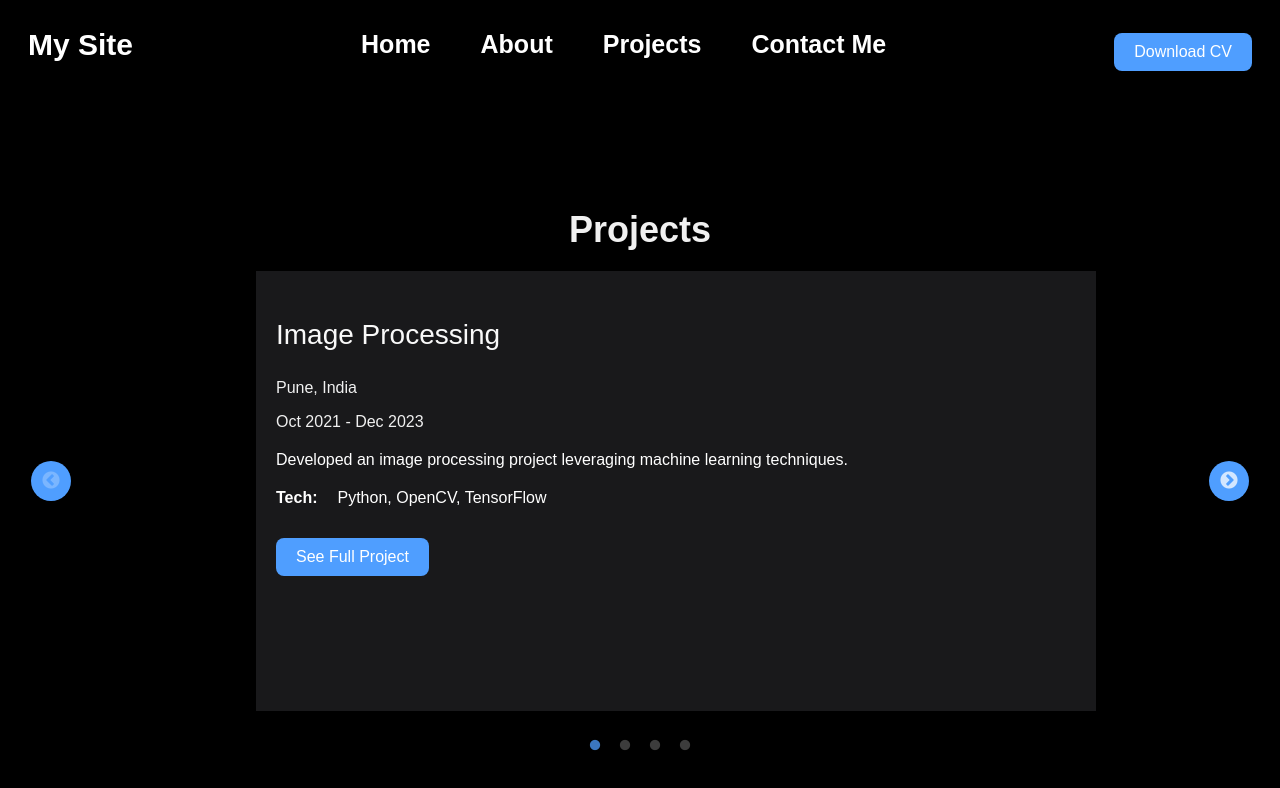
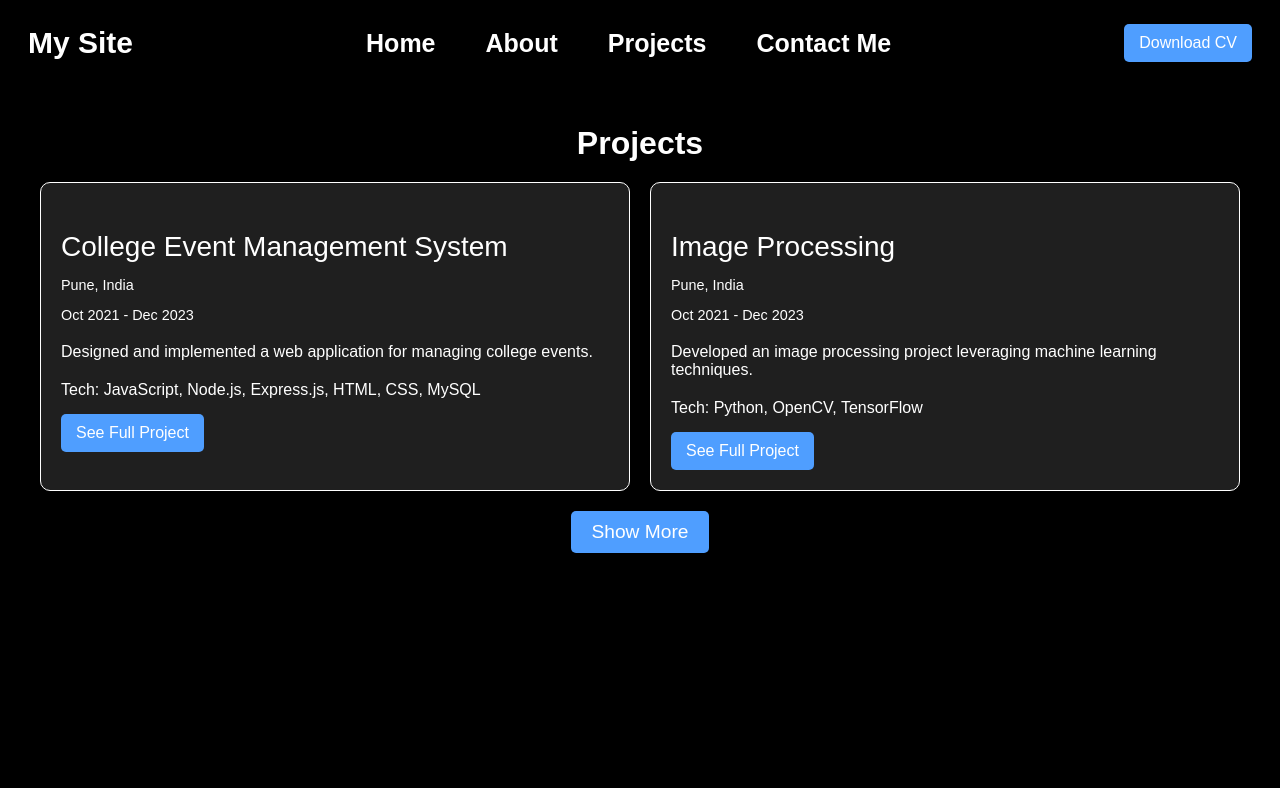
Before and after one commit to coderRhythm/myreactPortfolio, a React (Vite) app in the folder my-portfolio/: page /projects in a window 1280 px wide. Shown: the top 788 px of the page. Built offline with nearby package versions, Linux system fonts and the light colour scheme.

Commit message:
updated frontend

```diff
--- a/my-portfolio/src/components/Home.jsx
+++ b/my-portfolio/src/components/Home.jsx
@@ -30,7 +30,7 @@ const Home = () => {
   };
 
   return (
-    <div>
+    <div class = "BigHome">
       <div className="home">
         <motion.div
           className="home-container"
--- a/my-portfolio/src/components/Project.css
+++ b/my-portfolio/src/components/Project.css
@@ -1,144 +1,104 @@
 .project-container {
-  /* background-color: #121212; Subtle dark theme for a modern look */
-  color: #f0f0f0;
-  padding: 3rem;
-  border-radius: 16px;
+  padding: 20px;
   max-width: 1200px;
-  height: 700px;
-  margin: 50px auto;
-  font-family: 'Arial', sans-serif;
-  box-shadow: 0 4px 10px rgba(0, 0, 0, 0.5);
+  margin: 0 auto;
 }
 
-h2 {
-  font-size: 36px;
-  font-weight: 600;
+.project-container h2 {
+  text-align: center;
   margin-bottom: 20px;
-  text-align: center;
+  font-size: 2rem;
+  color: #fefefe;
+}
+
+.project-grid {
+  display: grid;
+  grid-template-columns: repeat(auto-fit, minmax(300px, 1fr));
+  gap: 20px;
 }
 
 .project-card {
-
-  background-color: #19191b;
-  /* text-align: center; */
-  /* padding-left: 300px; */
-  /* padding-top: 50px; */
-  margin: 0  auto;
-  margin-left: 200px;
-  height: 400px;
-  max-width:800px;
-
-  /* max-width: 1000px; */
-  /* padding-top: 7.5%;
-padding-left: 14.5%; */
-padding: 20px;
-  /* margin: 0 px; Padding for the slider items */
-  box-shadow: 0 4px 10px rgba(0, 0, 0, 0.1);
-  transition: transform 0.3s ease-in-out, box-shadow 0.3s ease;
+  background: #1f1f1f;
+  padding: 20px;
+  border: 1px solid #ffffff;
+  border-radius: 10px;
+  box-shadow: 0 4px 6px rgba(0, 0, 0, 0.1);
+  transition: transform 0.3s, box-shadow 0.3s;
+  opacity: 0;
+  transform: translateY(20px);
+  animation: fadeInUp 0.5s forwards;
 }
 
 .project-card:hover {
-  transform: scale(1.05);
-  box-shadow: 0 8px 16px rgba(0, 0, 0, 0.2);
+  transform: translateY(-10px);
+  box-shadow: 0 6px 10px rgba(0, 0, 0, 0.2);
 }
 
-/* Add spacing between the project button and slider content */
+.project-card h3 {
+  color: white;
+  margin-bottom: 10px;
+}
+
+.project-location,
+.project-duration {
+  font-size: 0.9rem;
+  color: white;
+}
+
+.project-details {
+  list-style-type: none;
+  padding: 0;
+  margin: 15px 0;
+}
+
+.project-details li {
+  margin-bottom: 5px;
+  color: white;
+}
+
 .project-button {
-  margin-top: 15px; /* Adds space between button and other content */
-  background-color: #4f9eff;
-  color: #fff;
-  padding: 10px 20px;
+  display: inline-block;
+  padding: 10px 15px;
+  background: #4f9eff;
+  color: white;
   border: none;
-  border-radius: 8px;
-  font-size: 16px;
+  border-radius: 5px;
+  text-decoration: none;
+  font-size: 1rem;
   cursor: pointer;
-  transition: background-color 0.3s ease, transform 0.3s ease;
+  transition: background 0.3s;
 }
 
 .project-button:hover {
-  background-color: #3788d8;
-  transform: scale(1.05);
+  background: #007acc;
 }
 
-/* Add space between buttons and slider */
-.slick-slider {
-  /* margin: 30px auto; Adds spacing around the slider */
-  padding-bottom: 20px; /* Prevents overlapping with navigation dots */
-}
-
-.slick-dots li button:before {
-  color: #f0f0f0; /* Light color for dots */
-  font-size: 12px;
-}
-
-.slick-dots li.slick-active button:before {
-  color: #4f9eff; /* Highlight active dot */
-}
-
-.slick-arrow {
-  background-color: #4f9eff;
-  border-radius: 50%;
-  width: 40px;
-  height: 40px;
-  display: flex;
-  align-items: center;
-  justify-content: center;
-  color: #fff;
-  transition: background-color 0.3s;
-}
-
-.slick-arrow:hover {
-  background-color: #3788d8;
-}
-
-/* Add spacing around the navigation arrows to avoid overlapping */
-.slick-prev,
-.slick-next {
-  z-index: 2;
-  margin-top: -20px; /* Centers arrows vertically */
-}
-
-@media screen and (max-width: 768px) {
-  .project-card {
-    margin: 10px;
-    margin: auto 0px;
-    max-width: auto;
-    margin-top: 14.5%;
+/* Fade-in animation */
+@keyframes fadeInUp {
+  from {
+    opacity: 0;
+    transform: translateY(20px);
   }
-
-  h2 {
-    font-size: 28px;
-  }
-
-  .project-button {
-    width: 100%; /* Makes button full-width for smaller screens */
-    margin-top: 20px; /* Adds spacing for mobile layout */
-  }
-
-  .slick-slider {
-    padding-bottom: 40px; /* Extra padding for dots and mobile space */
+  to {
+    opacity: 1;
+    transform: translateY(0);
   }
 }
 
-@media screen and (max-width: 468px) {
-  .project-card {
-    margin: 10px;
-    max-width: 400px;
-    /* margin: auto 0px; */
-    /* margin-top: 14.5%; */
-    font-size: 14px;
-  }
+/* Show More Button */
+.show-more-button {
+  display: block;
+  margin: 20px auto;
+  padding: 10px 20px;
+  font-size: 1.2rem;
+  color: white;
+  background: #4f9eff;
+  border: none;
+  border-radius: 5px;
+  cursor: pointer;
+  transition: background 0.3s;
+}
 
-  h2 {
-    font-size: 14px;
-  }
-
-  .project-button {
-    width: 100%;
-    margin-top: 20px; /* Adds spacing for mobile layout */
-  }
-
-  .slick-slider {
-    padding-bottom: 40px; /* Extra padding for dots and mobile space */
-  }
+.show-more-button:hover {
+  background: #007acc;
 }
--- a/my-portfolio/src/components/Project.jsx
+++ b/my-portfolio/src/components/Project.jsx
@@ -1,92 +1,89 @@
-import React, { useState, useRef } from 'react';
-import { Link } from 'react-router-dom';
-import Slider from 'react-slick';
-import "slick-carousel/slick/slick.css";
-import "slick-carousel/slick/slick-theme.css";
-import './Project.css';
+import React, { useState } from "react";
+import { Link } from "react-router-dom";
+import "./Project.css";
 
 const Project = () => {
-  const [isNextDisabled, setIsNextDisabled] = useState(false);
-  const [isPrevDisabled, setIsPrevDisabled] = useState(true);
-  const sliderRef = useRef(null);
+  const allProjects = [
+    {
+      title: "College Event Management System",
+      location: "Pune, India",
+      duration: "Oct 2021 - Dec 2023",
+      details: [
+        "Designed and implemented a web application for managing college events.",
+        "Tech: JavaScript, Node.js, Express.js, HTML, CSS, MySQL",
+      ],
+      link: "/project/college-event-management-system",
+    },
+    {
+      title: "Image Processing",
+      location: "Pune, India",
+      duration: "Oct 2021 - Dec 2023",
+      details: [
+        "Developed an image processing project leveraging machine learning techniques.",
+        "Tech: Python, OpenCV, TensorFlow",
+      ],
+      link: "/project/image-processing",
+    },
+    {
+      title: "Image OCR Text Extraction",
+      location: "Pune, India",
+      duration: "Oct 2021 - Dec 2023",
+      details: [
+        "Created a system to extract text from images using Optical Character Recognition (OCR).",
+        "Tech: Python, Tesseract, OpenCV",
+      ],
+      link: "/project/ocr-text-extraction",
+    },
+    {
+      title: "Cardiovascular Risk Assessor",
+      location: "Pune, India",
+      duration: "Oct 2021 - Dec 2023",
+      details: [
+        "Developed ML model for cardiovascular risk assessment using supervised learning techniques.",
+        "Tech: Python, scikit-learn, Pandas, Seaborn, Ensemble Learning",
+      ],
+      link: "/project/cardiovascular-risk-assessor",
+    },
 
-  const sliderSettings = {
-    dots: true,
-    infinite: false,
-    speed: 500,
-    slidesToShow: 1,
-    slidesToScroll: 1,
-    autoplay: true,
-    autoplaySpeed: 3000,
-    pauseOnHover: true,
-    adaptiveHeight: true,
-    beforeChange: (current, next) => {
-      const slider = sliderRef.current;
-      const lastIndex = slider.props.children.length - 1;
-      setIsPrevDisabled(next === 0);
-      setIsNextDisabled(next === lastIndex);
-    },
+
+  ];
+
+  const [visibleProjects, setVisibleProjects] = useState(2); // Show 3 cards initially
+
+  const showMoreProjects = () => {
+    setVisibleProjects(allProjects.length); // Show all cards
   };
 
   return (
     <div className="project-container">
       <h2>Projects</h2>
-      <Slider {...sliderSettings} ref={sliderRef}>
-        <div className="project-card">
-          <h3>Image Processing</h3>
-          <p className="project-location">Pune, India</p>
-          <p className="project-duration">Oct 2021 - Dec 2023</p>
+      <div className="project-grid">
+        {allProjects.slice(0, visibleProjects).map((project, index) => (
+          <div
+            key={index}
+            className="project-card"
+            style={{ animationDelay: `${index * 0.1}s` }}
+          >
+            <h3>{project.title}</h3>
+            <p className="project-location">{project.location}</p>
+            <p className="project-duration">{project.duration}</p>
             <ul className="project-details">
-            <li>Developed an image processing project leveraging machine learning techniques.</li>
-            <li><strong>Tech:</strong> Python, OpenCV, TensorFlow</li>
+              {project.details.map((detail, i) => (
+                <li key={i}>{detail}</li>
+              ))}
             </ul>
-          <Link to="/project/image-processing">
+            <Link to={project.link}>
               <button className="project-button">See Full Project</button>
             </Link>
           </div>
-
-        <div className="project-card">
-          <h3>Image OCR Text Extraction</h3>
-          <p className="project-location">Pune, India</p>
-          <p className="project-duration">Oct 2021 - Dec 2023</p>
-          <ul className="project-details">
-            <li>Created a system to extract text from images using Optical Character Recognition (OCR).</li>
-            <li><strong>Tech:</strong> Python, Tesseract, OpenCV</li>
-          </ul>
-          <Link to="/project/ocr-text-extraction">
-            <button className="project-button">See Full Project</button>
-          </Link>
+        ))}
       </div>
 
-        <div className="project-card">
-          <h3>Cardiovascular Risk Assessor</h3>
-          <p className="project-location">Pune, India</p>
-          <p className="project-duration">Oct 2021 - Dec 2023</p>
-          <ul className="project-details">
-            <li>Developed ML model for cardiovascular risk assessment using supervised learning techniques.</li>
-            <li>Implemented user interface for data input and result visualization.</li>
-            <li><strong>Tech:</strong> Python, scikit-learn, Pandas, Seaborn, Ensemble Learning</li>
-          </ul>
-          <Link to="/project/cardiovascular-risk-assessor">
-            <button className="project-button">See Full Project</button>
-          </Link>
-        </div>
-
-        <div className="project-card">
-          <h3>College Event Management System</h3>
-          <p className="project-location">Pune, India</p>
-          <p className="project-duration">Oct 2021 - Dec 2023</p>
-          <ul className="project-details">
-            <li>Designed and implemented a web application for managing college events.</li>
-            <li>Integrated database management system for efficient data handling.</li>
-            <li><strong>Tech:</strong> JavaScript, Node.js, Express.js, HTML, CSS, MySQL</li>
-          </ul>
-          <Link to="/project/college-event-management-system">
-            <button className="project-button">See Full Project</button>
-          </Link>
-        </div>
-      </Slider>
-
+      {visibleProjects < allProjects.length && (
+        <button className="show-more-button" onClick={showMoreProjects}>
+          Show More
+        </button>
+      )}
     </div>
   );
 };
--- a/my-portfolio/src/components/ProjectDetails.css
+++ b/my-portfolio/src/components/ProjectDetails.css
@@ -1,5 +1,5 @@
 .project-details-container {
-    background-color: #2a2a2a; /* Dark background for contrast */
+    /* background-color: #2a2a2a; Dark background for contrast */
     color: #f0f0f0; /* Light text color */
     padding: 3rem;
     border-radius: 16px;
--- a/my-portfolio/src/components/home.css
+++ b/my-portfolio/src/components/home.css
@@ -1,5 +1,9 @@
 /* General Layout */
+.BigHome{
+  margin-top: 100px;
+}
 .home {
+
   background-color: #121212;
   color: #f0f0f0;
   padding: 4rem;
```
Lines whose indentation alone changed are shown as unchanged.
